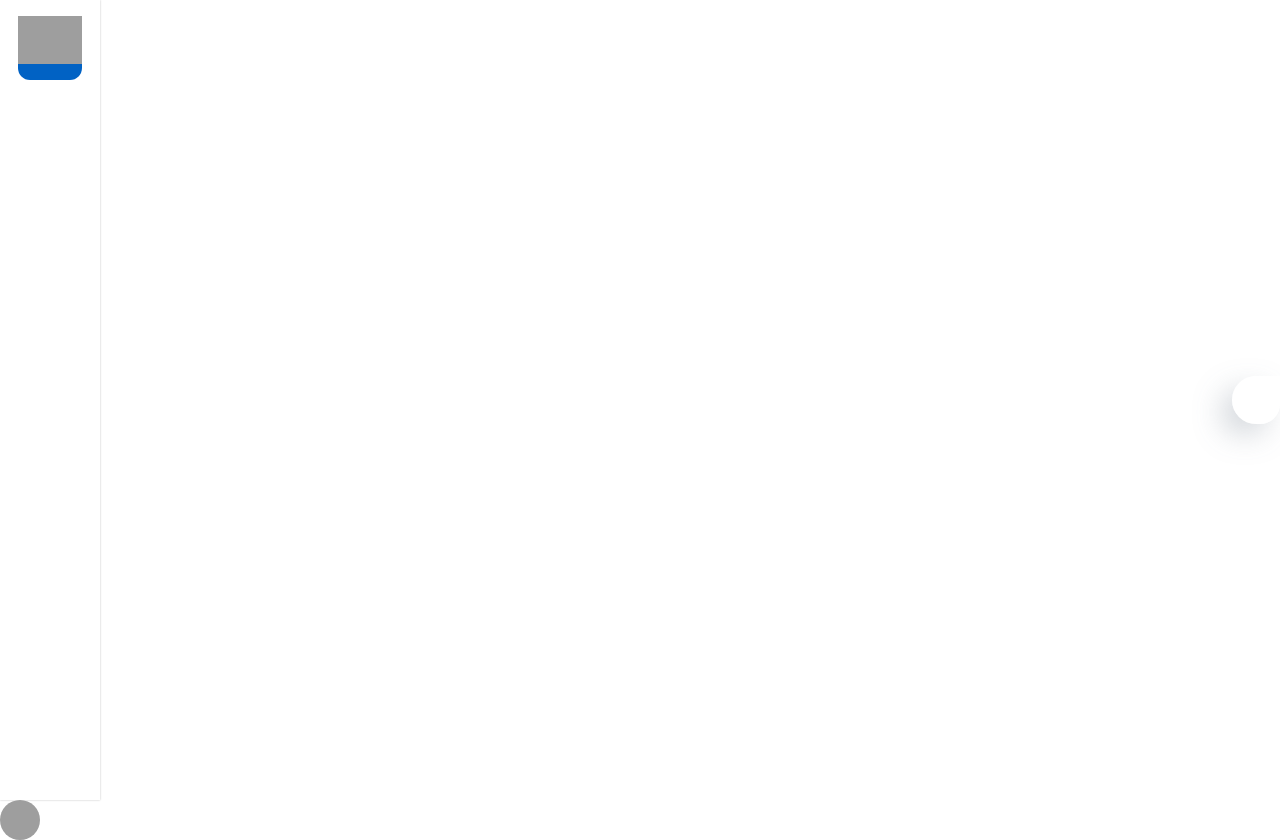
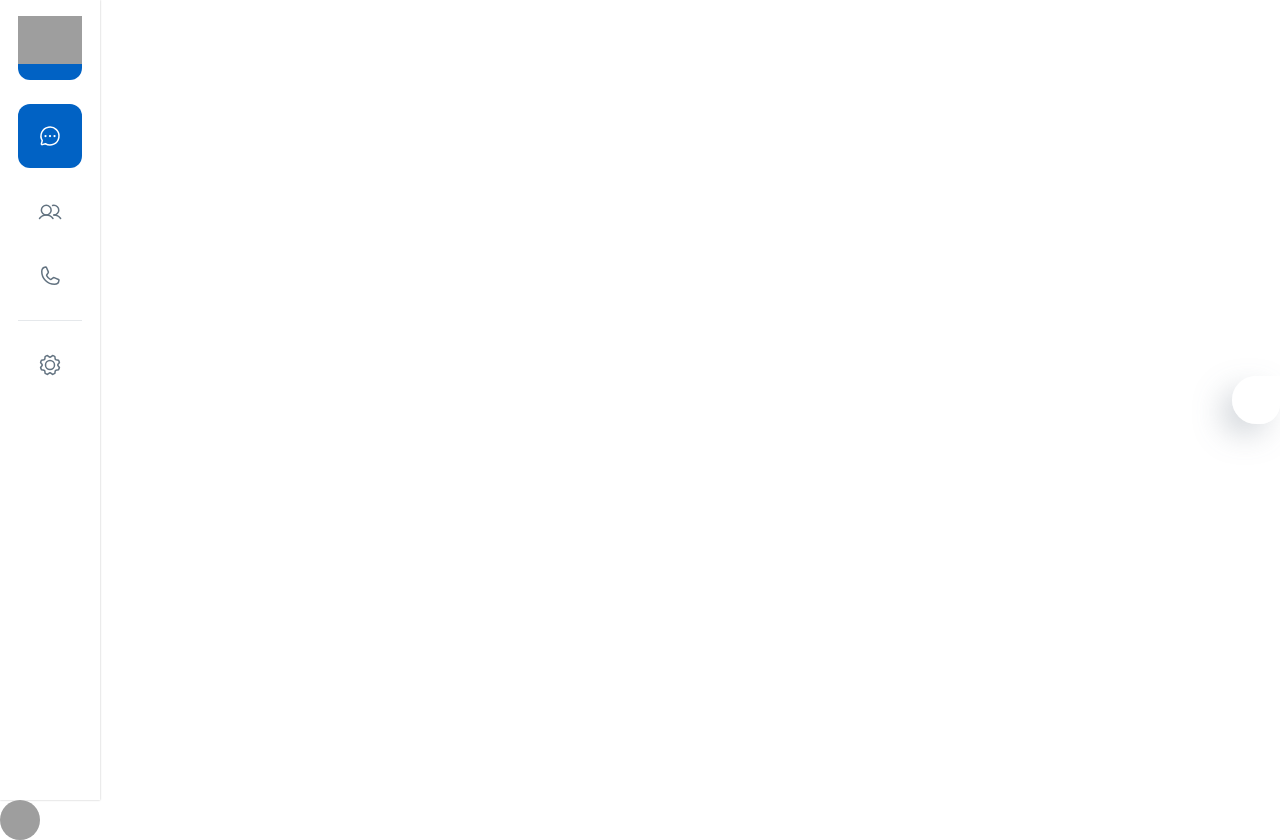
Before and after one commit to antonio63963/v-chat-app, a React (Create React App) app in the folder front/: page /app in a window 1280 px wide. Built offline with nearby package versions, Linux system fonts and the light colour scheme; grey boxes are pictures that could not be loaded; some icons are missing.

Commit message:
navigation on sidebar

```diff
--- /dev/null
+++ b/front/src/components/ActiveIconButton.js
@@ -0,0 +1,18 @@
+import React from "react";
+import { IconButton } from "@mui/material";
+
+import FilledIconButton from "./FilledIconButton";
+
+function ActiveIconButton({ icon, onClick, isActive }) {
+  return (
+    <>
+      {isActive ? (
+        <FilledIconButton icon={icon} />
+      ) : (
+        <IconButton onClick={onClick}>{icon}</IconButton>
+      )}
+    </>
+  );
+}
+
+export default ActiveIconButton;
--- a/front/src/components/Cat.js
+++ b/front/src/components/Cat.js
@@ -5,7 +5,7 @@
 
 function Cat() {
   return (
-    <Avatar src={ava} />
+    <Avatar className='cat_avatar' src={ava} />
   )
 }
 
--- /dev/null
+++ b/front/src/layouts/dashboard/components/ActionsSidebar.js
@@ -0,0 +1,54 @@
+import React, { useState } from "react";
+import { Stack, IconButton, Divider, Box } from "@mui/material";
+import { ChatCircleDots, Phone, Users, Gear } from "phosphor-react";
+import FilledIconButton from "../../../components/FilledIconButton";
+import ActiveIconButton from "../../../components/ActiveIconButton";
+
+const nav_buttons = [
+  {
+    index: 0,
+    icon: <ChatCircleDots />,
+  },
+  {
+    index: 1,
+    icon: <Users />,
+  },
+  {
+    index: 2,
+    icon: <Phone />,
+  },
+];
+
+function ActionsSidebar() {
+  const [selectedIndex, setSelectedIndex] = useState(0);
+
+  return (
+    <Stack
+      spacing={3}
+      direction="column"
+      alignItems="center"
+      sx={{ width: "max-content" }}
+    >
+      {nav_buttons.map((b, idx) => {
+        return (
+          <ActiveIconButton
+            key={idx}
+            icon={b.icon}
+            onClick={() => setSelectedIndex(idx)}
+            isActive={idx === selectedIndex}
+          />
+        );
+      })}
+
+      <Divider sx={{ width: "100%" }} />
+
+      <ActiveIconButton
+        icon={<Gear />}
+        onClick={() => setSelectedIndex(nav_buttons.length + 1)}
+        isActive={selectedIndex === nav_buttons.length + 1}
+      />
+    </Stack>
+  );
+}
+
+export default ActionsSidebar;
--- /dev/null
+++ b/front/src/layouts/dashboard/components/SidebarApp.js
@@ -0,0 +1,37 @@
+import { Box, Stack, IconButton } from "@mui/material";
+import { useTheme } from "@mui/material/styles";
+import logo from "../../../assets/Images/logo.ico";
+
+
+import LogoApp from "../../../components/LogoApp";
+import ActionsSidebar from "./ActionsSidebar";
+
+const SidebarApp = () => {
+  const theme = useTheme();
+
+  return (
+    <Box
+      className="sidebar_app"
+      p={2}
+      sx={{
+        boxShadow: "0px 0px 2px rgba(0, 0, 0, 0.25)",
+        width: 100,
+        height: "100%",
+        minHeight: "100vh",
+        backgroundColor: theme.palette.background.paper,
+      }}
+    >
+      <Stack
+        spacing={3}
+        direction="column"
+        alignItems="center"
+        sx={{ width: "100%" }}
+      >
+        <LogoApp logo={logo} />
+        <ActionsSidebar />
+      </Stack>
+    </Box>
+  );
+};
+
+export default SidebarApp;
--- a/front/src/layouts/dashboard/index.js
+++ b/front/src/layouts/dashboard/index.js
@@ -3,7 +3,7 @@
 import { Box, Stack } from "@mui/material";
 import { useTheme } from "@mui/material/styles";
 
-import logo from "../../assets/Images/logo.ico";
+import SidebarApp from "./components/SidebarApp";
 
 const DashboardLayout = () => {
   const theme = useTheme();
@@ -11,28 +11,7 @@
 
   return (
     <>
-      <Box
-        p={2}
-        sx={{
-          boxShadow: "0px 0px 2px rgba(0, 0, 0, 0.25)",
-          width: 100,
-          height: "100vh",
-          backgroundColor: theme.palette.background.paper,
-        }}
-      >
-        <Stack direction="column" alignItems="center" sx={{ width: "100%" }}>
-          <Box
-            sx={{
-              bgcolor: theme.palette.primary.main,
-              width: 64,
-              height: 64,
-              borderRadius: theme.radius.small,
-            }}
-          >
-            <img src={logo} alt="Logo" />
-          </Box>
-        </Stack>
-      </Box>
+      <SidebarApp />
       <Outlet />
     </>
   );
```
Also changed, not shown: front/src/data/index.js (+0 -16 lines).
